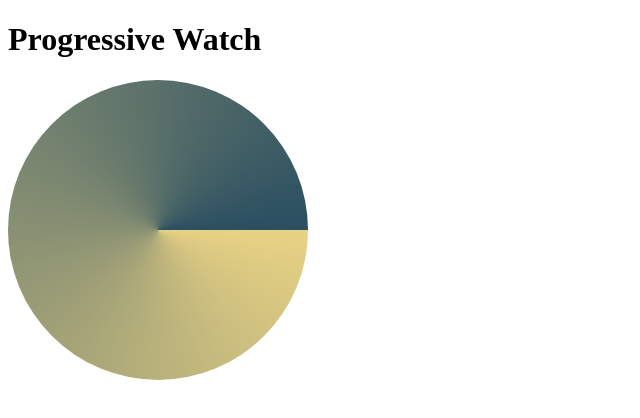
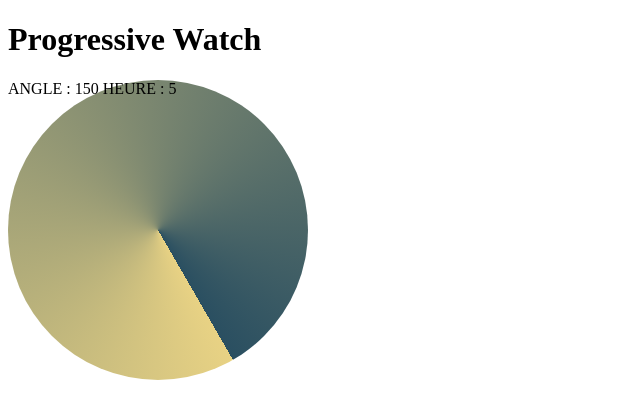
Before and after one commit to Syde2/gradient-Watch, a Vue app: page / in a window 1280 px wide. Shown: the top 418 px of the page, without its empty margins (0-640 px from the left). Built offline with nearby package versions, Linux system fonts and the light colour scheme.

Commit message:
POC Hour OK

```diff
--- a/src/App.vue
+++ b/src/App.vue
@@ -1,4 +1,10 @@
 <script setup>
+import {computed, ref} from 'vue';
+
+const heure = getCurrentHour()
+const angle = computed(()=>
+  convertirHeureEnAngle(heure)
+)
 
 function convertirHeureEnAngle(heure) {
     // Définir les points de données
@@ -15,11 +21,20 @@ function interpolationLineaire(x, x1, y1, x2, y2) {
     return y1 + (x - x1) * (y2 - y1) / (x2 - x1);
 }
 
+function getCurrentHour(){
+  const time = new Date();
+  const hours = time.getHours() % 12 || 12;
+  return(hours)
+}
+
+
 </script>
 
 <template>
   <h1>Progressive Watch </h1>
   <div class="watch">
+    ANGLE :  {{ angle }}
+    HEURE : {{ heure }}
 
   </div>
 
@@ -27,5 +42,25 @@ function interpolationLineaire(x, x1, y1, x2, y2) {
 
 <style>
 
+:root{
+	--lighthouse: #F3F4F4;
+	--porcelainJasper : #DFE2E4;
+	--pavedGold:#E8D284;
+	--canadianMaple:#CAB266;
+	--shadowNight : #2A4F61;
+	--petrolSlumber : #243640;
+}
+.watch{
+	height: 300px;
+	width: 300px;
+	border-radius: 50%;
+	background-image: conic-gradient(
+		from  v-bind(angle+'deg'),
+		var(--pavedGold),
+		var(--shadowNight)
+		);
+
+  }
+
 
 </style>
```
